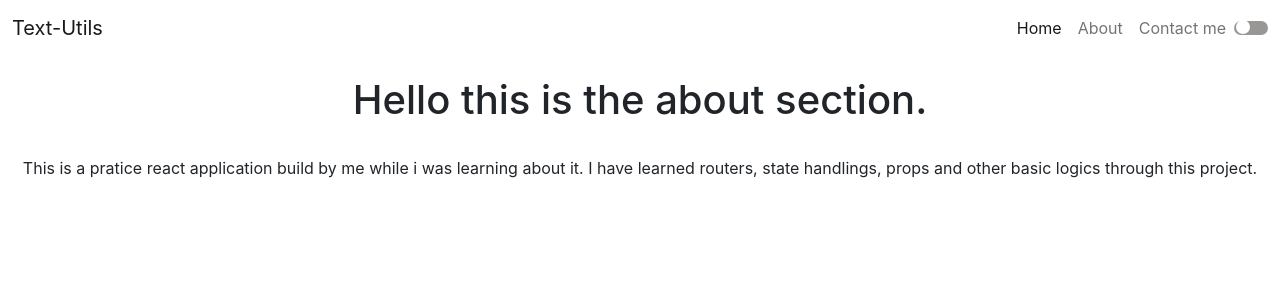
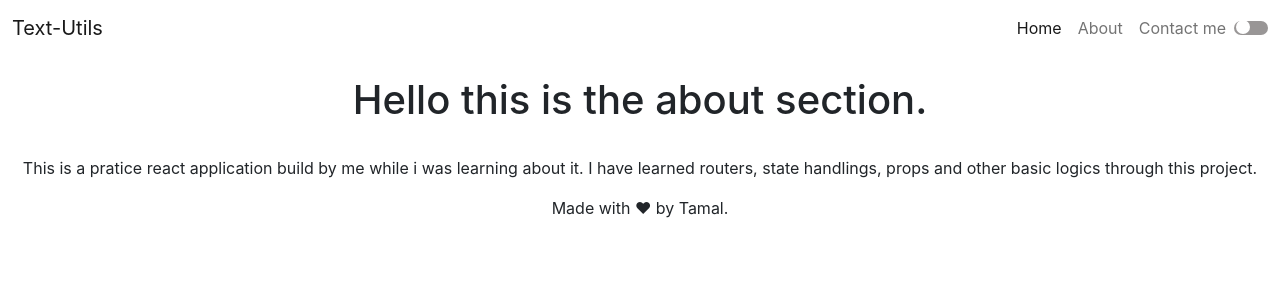
Before and after one commit to IAmTamal/text-utils, a React (Create React App) app: page /about in a window 1280 px wide. Shown: the top 300 px of the page. Built offline with nearby package versions, Linux system fonts and the light colour scheme.

Commit message:
Updated About.js

```diff
--- a/src/Components/About.js
+++ b/src/Components/About.js
@@ -10,6 +10,8 @@ export default function About() {
         about it. I have learned routers, state handlings, props and other basic
         logics through this project.
       </p>
+
+      <footer>Made with ❤ by Tamal.</footer>
     </div>
   );
 }
```
